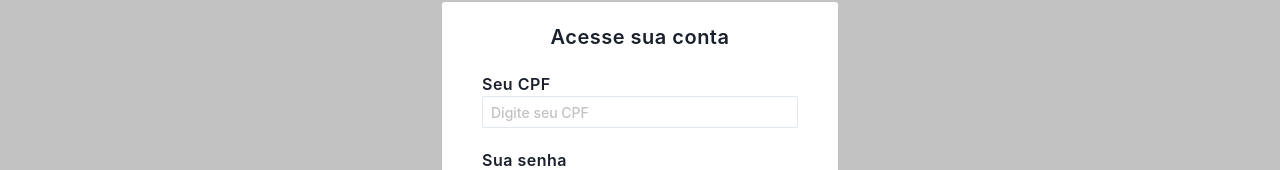
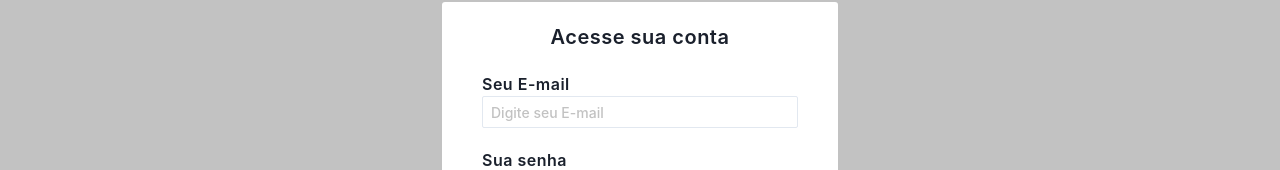
Before and after one commit to GL-Thyago/leaoFront, a Next.js app: page /login in a window 1280 px wide. Shown: the part 240-410 px from the top of the page. Built offline with nearby package versions, Linux system fonts and the light colour scheme.

Commit message:
deploy20

```diff
--- a/src/contexts/AuthContext.js
+++ b/src/contexts/AuthContext.js
@@ -68,7 +68,9 @@ export const AuthProvider = ({ children }) => {
     console.log('teste', email , password)
     try{
         const { data: response } = await api.post("/loginClienteRifa", {
-          email: email.replace(/[.-]/g, ''),
+          // email: email.replace(/[.-]/g, ''),
+          email: email,
+
           senha: password,
         });
 
--- a/src/pages/login.jsx
+++ b/src/pages/login.jsx
@@ -81,7 +81,6 @@ export default function Home() {
               letterSpacing={'0.5px'}
             >Acesse sua conta</Text>
 
-
             {error && (
 
               <Box
@@ -116,7 +115,7 @@ export default function Home() {
 
                 <Text fontWeight={'semibold'}
                   letterSpacing={'0.5px'}
-                >Seu CPF</Text>
+                >Seu E-mail</Text>
                 <Input
                   p={2}
                   width={'100%'}
@@ -131,7 +130,7 @@ export default function Home() {
                   textColor={'#000'}
                   value={email}
                   onChange={(e) => setEmail(e.target.value)}
-                  type='tel' placeholder='Digite seu CPF' />
+                  type='text' placeholder='Digite seu E-mail' />
               </Box>
 
 
--- a/src/services/api.js
+++ b/src/services/api.js
@@ -1,11 +1,11 @@
 import Axios from "axios";
 
 const api = Axios.create({
-  baseURL: 'https://leao-leao-back.jx1fyp.easypanel.host/api',
-  img: 'https://leao-leao-back.jx1fyp.easypanel.host',
+  // baseURL: 'https://leao-leao-back.jx1fyp.easypanel.host/api',
+  // img: 'https://leao-leao-back.jx1fyp.easypanel.host',
 
-  // baseURL: 'http://192.168.15.2:8000/api',
-  // img: 'http://192.168.15.2:8000',
+  baseURL: 'http://192.168.43.4:8000/api',
+  img: 'http://192.168.43.4:8000',
 //
 
   headers: {
```
Also changed, not shown: src/pages/register.jsx (+8 -8 lines).
